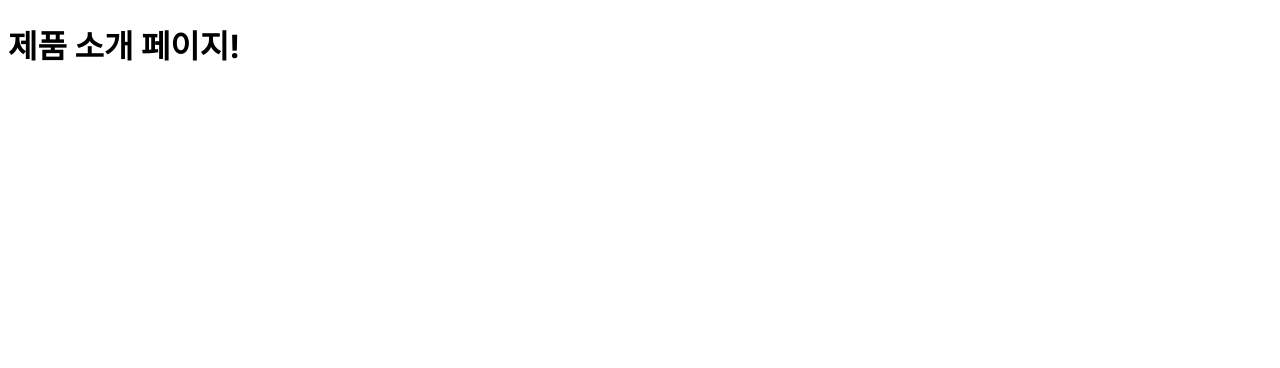
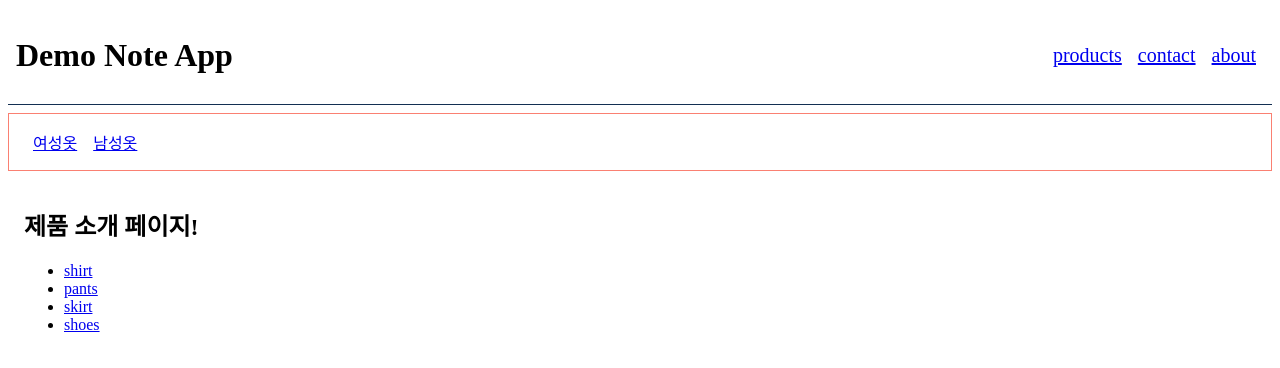
Before and after one commit to JOHNKIM-KK/next-js-study, a Next.js app: page /products in a window 1280 px wide. Shown: the top 368 px of the page. Built offline with nearby package versions, Linux system fonts and the light colour scheme.

Commit message:
(feat): 링크 태그 사용,layout 사용법, seo를 위한 meta태그 사용법

```diff
--- /dev/null
+++ b/src/app/layout.module.css
@@ -0,0 +1,19 @@
+.header {
+    display: flex;
+    justify-content: space-between;
+    align-items: center;
+    padding: 8px;
+    border-bottom: 1px solid #132f52;
+}
+
+.nav a {
+    padding: 0 8px;
+    font-size:20px;
+}
+
+
+.section {
+    margin: 20px 0;
+    padding: 20px 10px;
+    border: 1px solid orange;
+}
--- a/src/app/layout.tsx
+++ b/src/app/layout.tsx
@@ -1,12 +1,17 @@
 // import "./globals.css";
+import styles from "./layout.module.css";
 import type { Metadata } from "next";
 import { Inter } from "next/font/google";
+import Link from "next/link";
 
 const inter = Inter({ subsets: ["latin"] });
 
 export const metadata: Metadata = {
-  title: "Create Next App",
-  description: "Generated by create next app",
+  title: "멋진 제품 사이트 | 전체 ",
+  description: "G멋진 제품 을 판매하는 곳입니다.",
+  icons: {
+    icon: "/favicon.ico",
+  },
 };
 
 export default function RootLayout({
@@ -16,7 +21,17 @@
 }) {
   return (
     <html lang="en">
-      <body className={inter.className}>{children}</body>
+      <body>
+        <header className={styles.header}>
+          <h1>Demo Note App</h1>
+          <nav className={styles.nav}>
+            <Link href="/products">products</Link>
+            <Link href="/contact">contact</Link>
+            <Link href="/about">about</Link>
+          </nav>
+        </header>
+        {children}
+      </body>
     </html>
   );
 }
--- a/src/app/page.tsx
+++ b/src/app/page.tsx
@@ -1,5 +1,6 @@
 import Image from "next/image";
 
 export default function Home() {
+  console.log("mj : 11");
   return <h1>home page!</h1>;
 }
--- /dev/null
+++ b/src/app/products/layout.module.css
@@ -0,0 +1,13 @@
+.nav  {
+    padding: 16px;
+    margin-top: 8px;
+    border: 1px solid salmon;
+}
+
+.nav a {
+    padding: 0 8px;
+}
+
+.product {
+    padding: 16px;
+}
--- /dev/null
+++ b/src/app/products/layout.tsx
@@ -0,0 +1,26 @@
+import styles from "./layout.module.css";
+import Link from "next/link";
+import { Metadata } from "next";
+
+export const metadata: Metadata = {
+  title: "멋진 제품 사이트 | 전체 제품 확인 ",
+  description: "G멋진 제품 을 확인해 보세요.",
+};
+
+export default function ProductsLayout({
+  children,
+}: {
+  children: React.ReactNode;
+}) {
+  return (
+    <>
+      <nav>
+        <nav className={styles.nav}>
+          <Link href="/products/women">여성옷</Link>
+          <Link href="/products/men">남성옷</Link>
+        </nav>
+      </nav>
+      <section className={styles.product}>{children}</section>
+    </>
+  );
+}
--- a/src/app/products/page.tsx
+++ b/src/app/products/page.tsx
@@ -1,3 +1,18 @@
+import Link from "next/link";
+
+const product = ["shirt", "pants", "skirt", "shoes"];
+
 export default function PantsPage() {
-  return <h1>제품 소개 페이지!</h1>;
+  return (
+    <>
+      <h1>제품 소개 페이지!</h1>
+      <ul>
+        {product.map((product, index) => (
+          <li key={index}>
+            <Link href={`products/${product}`}>{product}</Link>
+          </li>
+        ))}
+      </ul>
+    </>
+  );
 }
```
Also changed, not shown: src/app/products/[slug]/page.tsx (+7 -0 lines).
